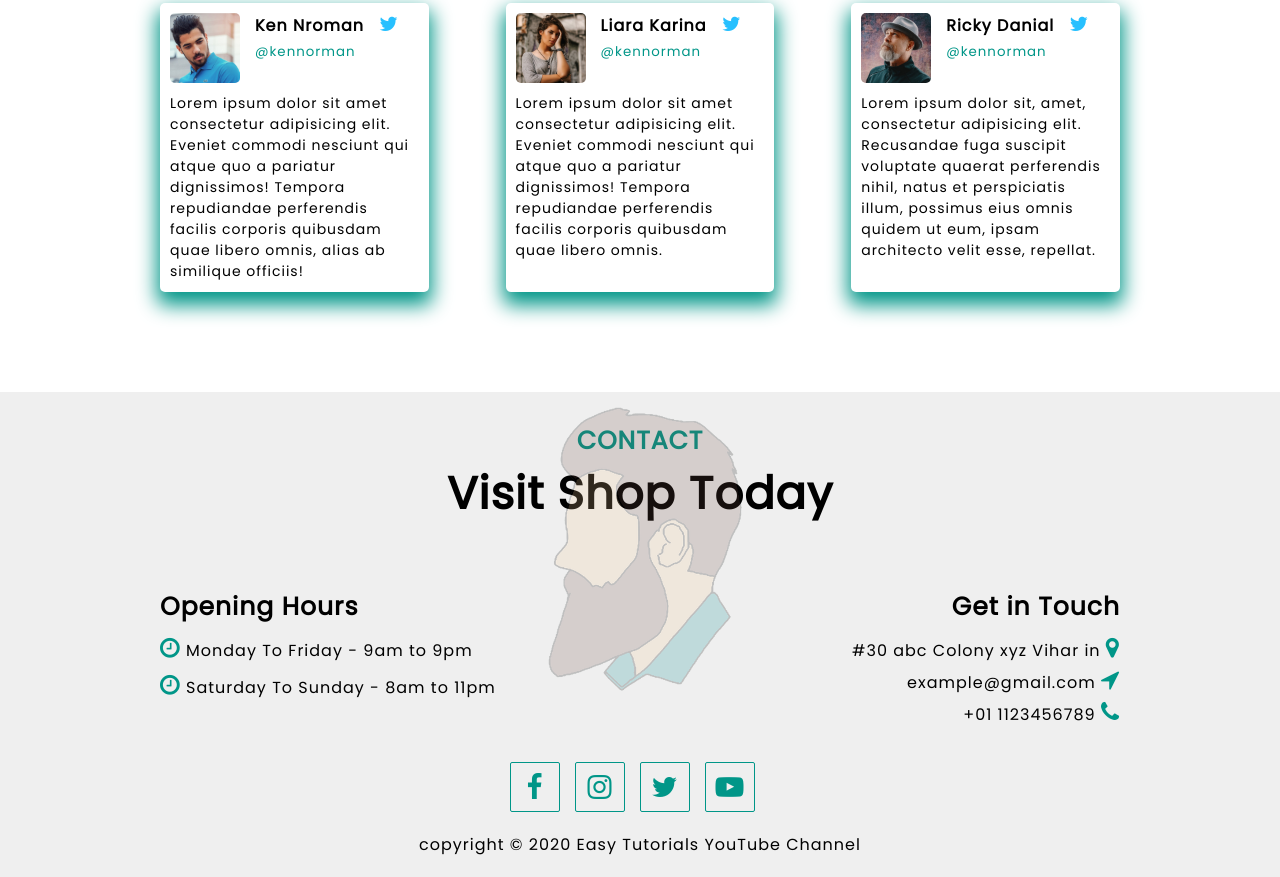
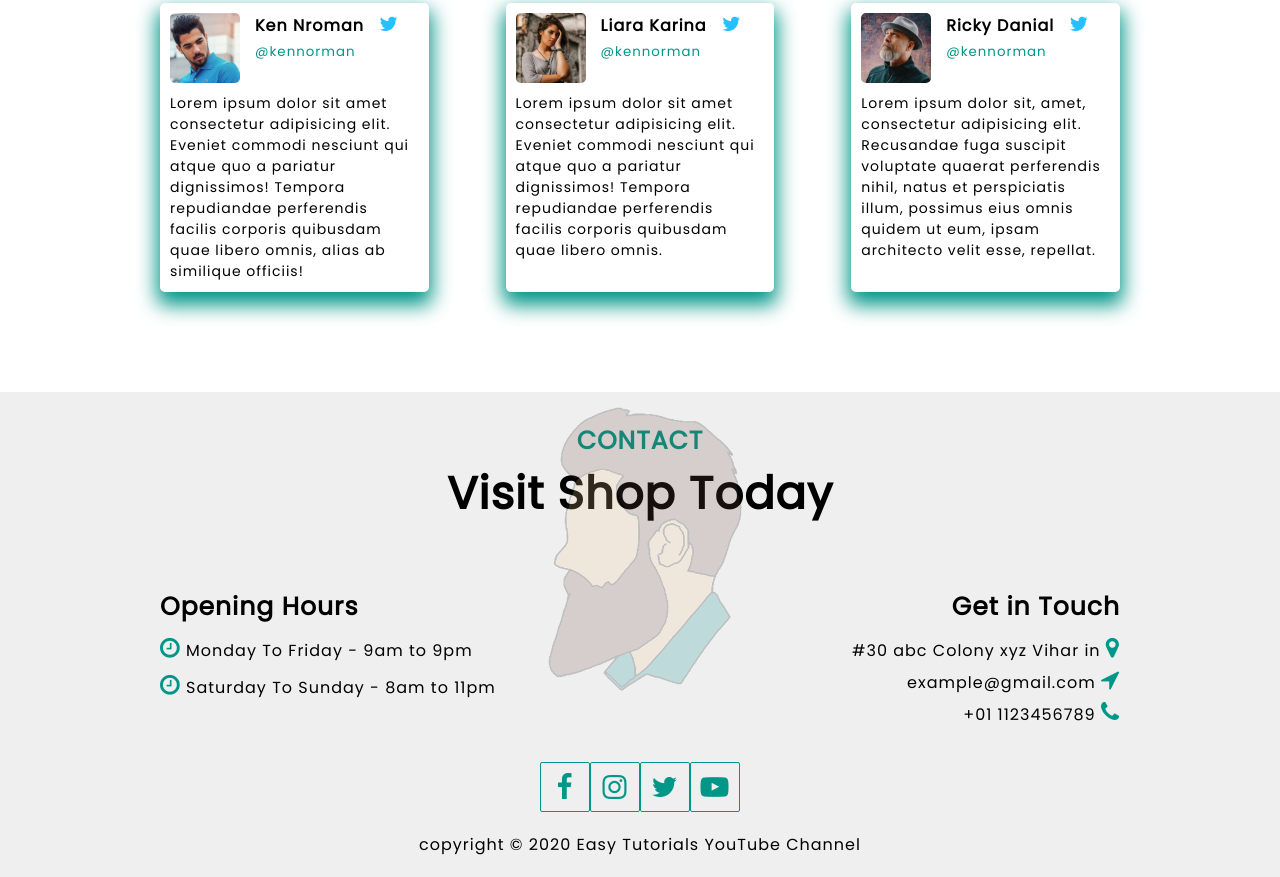
Before and after one commit to miloske1992miloske/Barber-shop, a plain HTML site: page index.html in a window 1280 px wide. Shown: the part 2827-3704 px from the top of the page. Drawn offline with nearby package versions, Linux system fonts and the light colour scheme.

Commit message:
Add files via upload

```diff
--- a/index.html
+++ b/index.html
@@ -176,10 +176,10 @@
 					</div>
 				</div>
 				<div class="icons">
-					<li></li><a href=""><i class="fa fa-facebook"></i></a><li></li>
-					<li></li><a href=""><i class="fa fa-instagram"></i></a><li></li>
-					<li></li><a href=""><i class="fa fa-twitter"></i></a><li></li>
-					<li></li><a href=""><i class="fa fa-youtube-play"></i></a><li></li>
+					<li><a href=""><i class="fa fa-facebook"></i></a></li>
+					<li><a href=""><i class="fa fa-instagram"></i></a></li>
+					<li><a href=""><i class="fa fa-twitter"></i></a></li>
+					<li><a href=""><i class="fa fa-youtube-play"></i></a></li>
 				</div>
 				<p class="copyright">copyright &copy; 2020 Easy Tutorials YouTube Channel</p>
 			</div>
```
